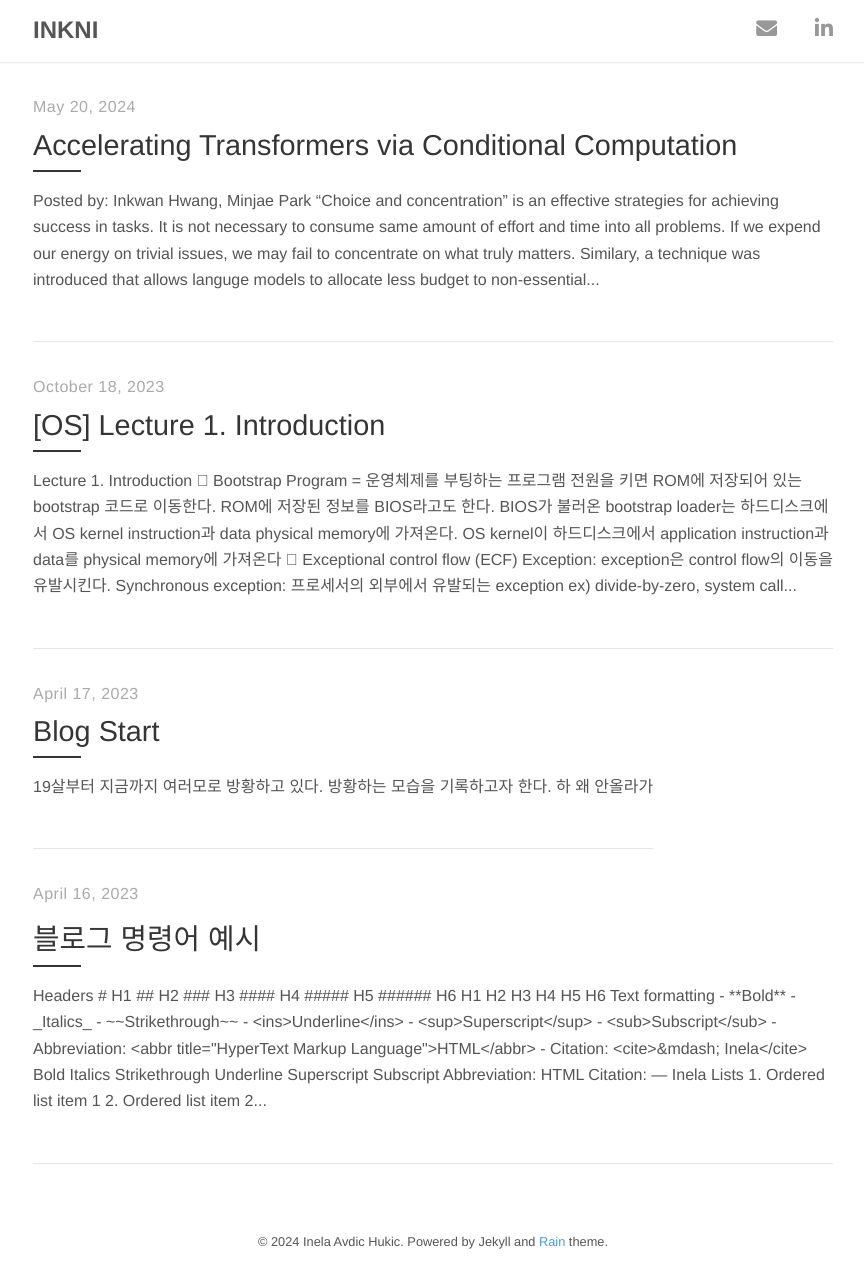
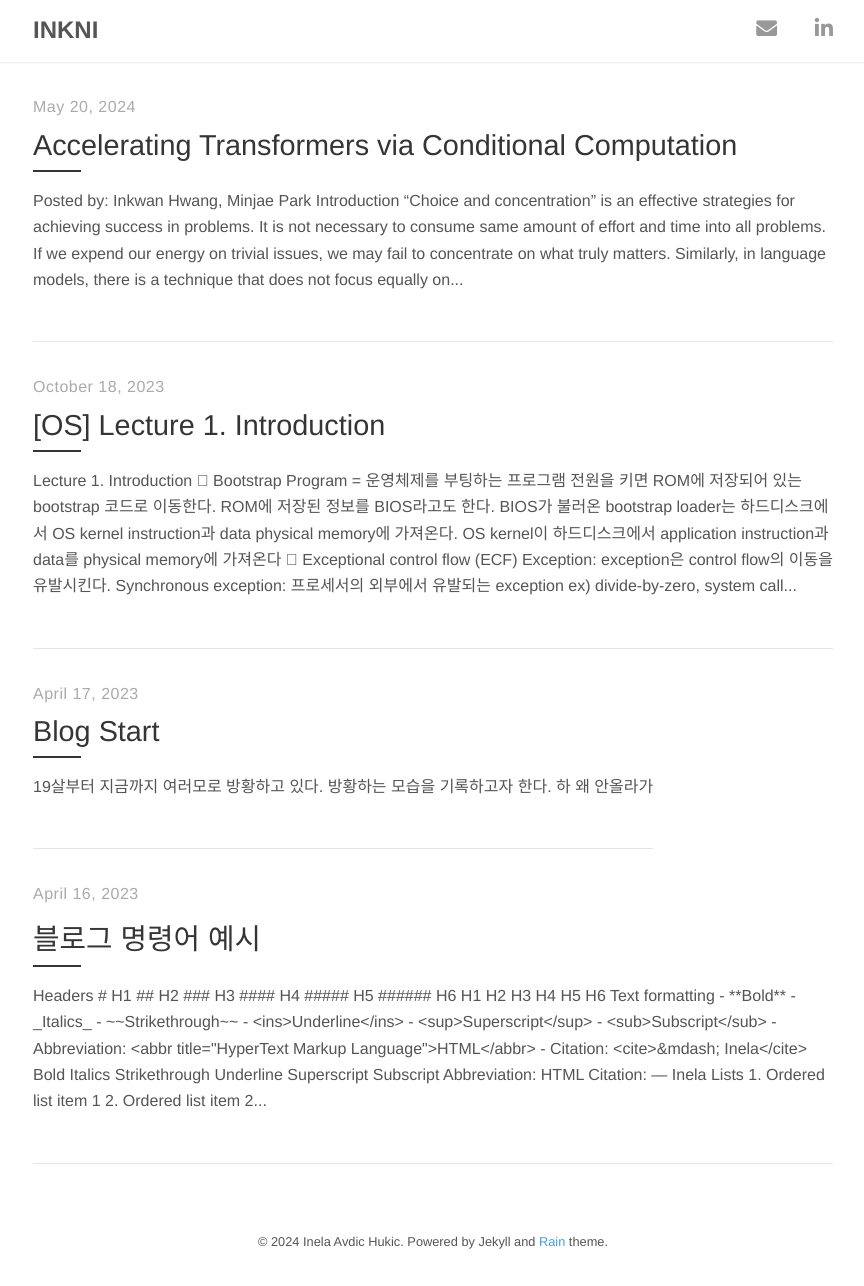
Before and after one commit to inkwanhwang/blog, a Jekyll site: the page built from index.html, in a window 1280 px wide. Shown: the whole page, without its empty margins (207-1071 px from the left). Built offline with Jekyll 4.4.1, drawn with Linux system fonts in a browser that asks for light colours; nearby versions of some CDN libraries; the list of posts is cut into pages by our own code.

Commit message:
Update 2024-05-20-Mixture-of-Depths.md

```diff
--- a/_posts/2024-05-20-Mixture-of-Depths.md
+++ b/_posts/2024-05-20-Mixture-of-Depths.md
@@ -9,9 +9,10 @@ weight: 1
 ---
 *Posted by: Inkwan Hwang, Minjae Park*
 
-“Choice and concentration” is an effective strategies for achieving success in tasks. It is not necessary to consume same amount of effort and time into all problems. If we expend our energy on trivial issues, we may fail to concentrate on what truly matters. Similary, a technique was introduced that allows languge models to allocate less budget to non-essential tokens instead of focusing equally on all tokens.
+# Introduction
+“Choice and concentration” is an effective strategies for achieving success in problems. It is not necessary to consume same amount of effort and time into all problems. If we expend our energy on trivial issues, we may fail to concentrate on what truly matters. Similarly, in language models, there is a technique that does not focus equally on all tokens but allocates less budget to non-essential tokens. This technique is called **conditional computation**.
 
-The tremendous technique developed by Google DeepMind Researchers is called Miture-of-Depths, or MoD for short. In this blog post, we take a look at building blocks of MoD and how they works.
+In this post, We will explain the development of conditional computation of Transformers, focusing on a technology announced this year called **Mixture-of-Texture**.
 
 Let's dive in!
 
```
